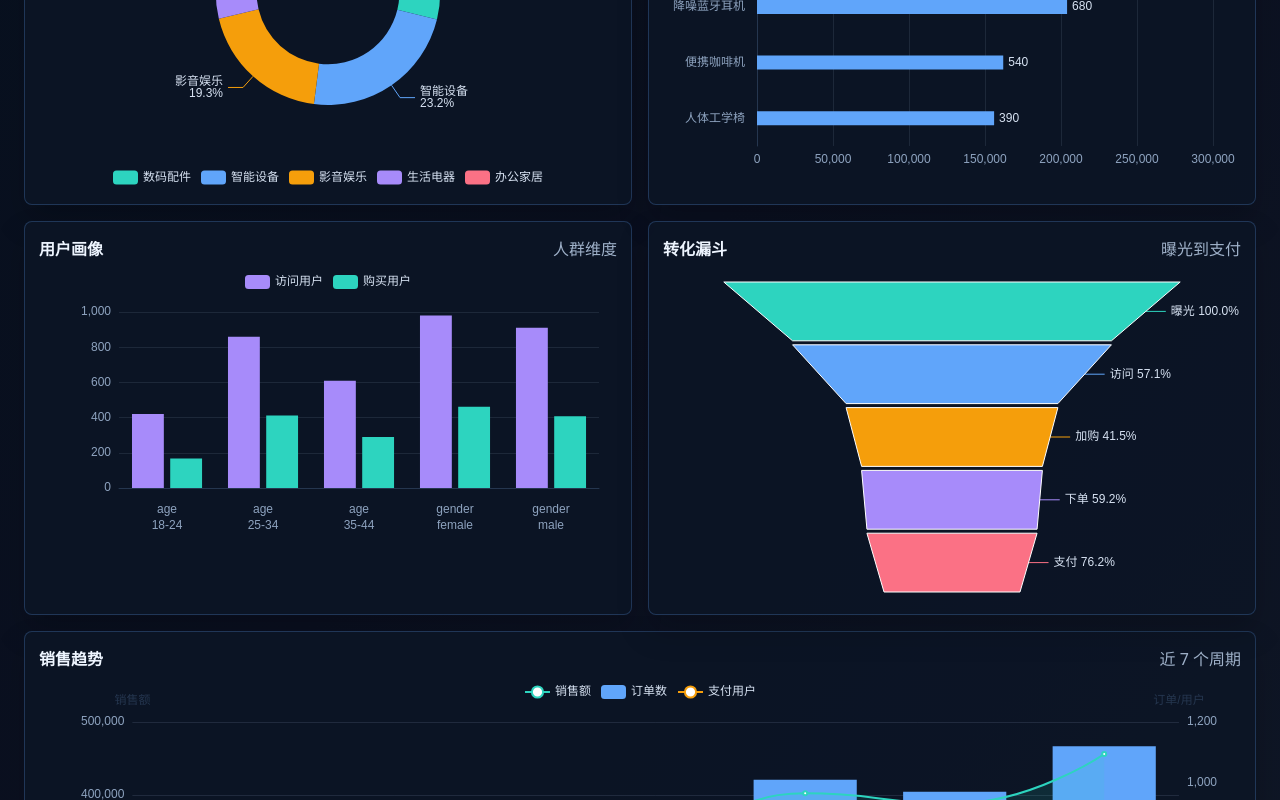
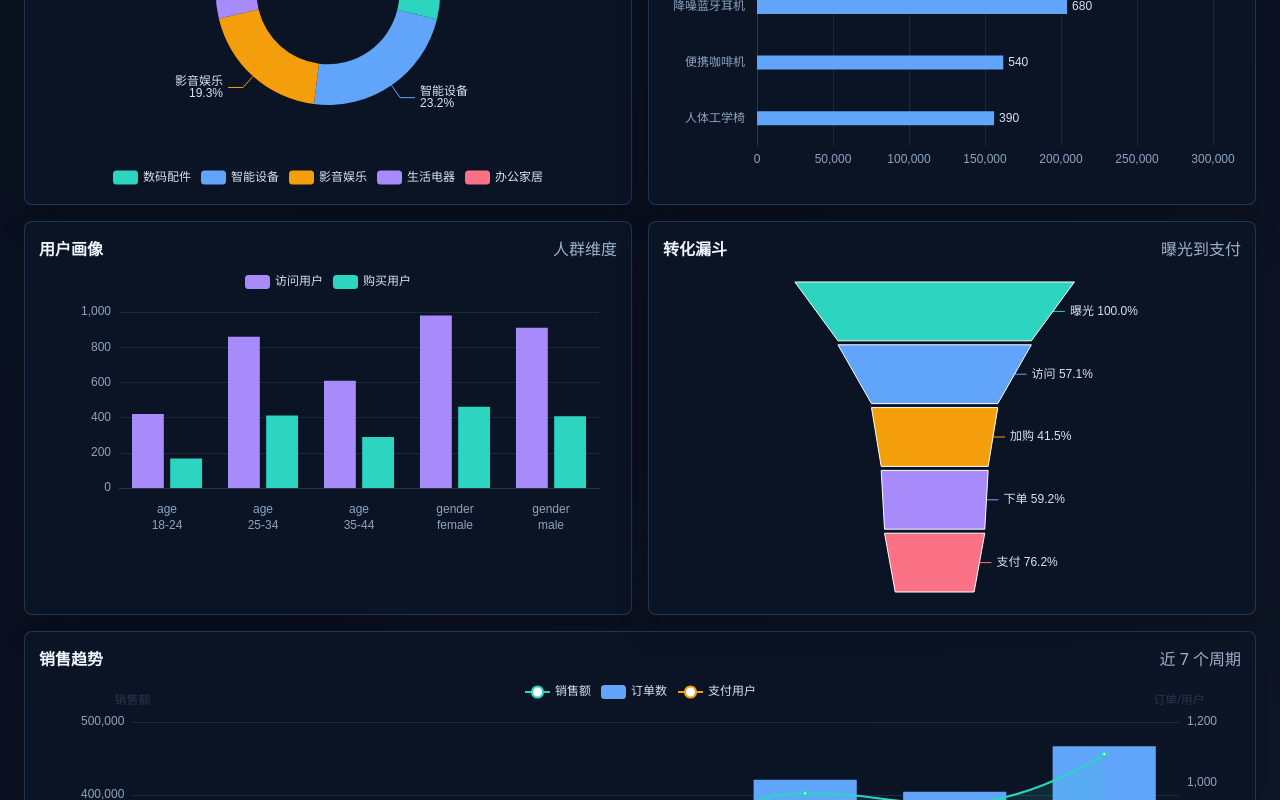
Before and after one commit to zkx2021/ecommerce-spark-warehouse, a Vue app in the folder frontend/: page / in a window 1280 px wide. Shown: the part 478-1278 px from the top of the page. Built offline with nearby package versions, Linux system fonts and the light colour scheme; no server answers.

Commit message:
fix: keep funnel labels visible

```diff
--- a/frontend/src/App.vue
+++ b/frontend/src/App.vue
@@ -368,17 +368,21 @@ const funnelOption = computed(() => {
       {
         name: '转化漏斗',
         type: 'funnel',
-        left: '8%',
+        left: '16%',
         top: 12,
         bottom: 8,
-        width: '84%',
-        minSize: '28%',
-        maxSize: '94%',
+        width: '62%',
+        minSize: '22%',
+        maxSize: '78%',
         sort: 'none',
         gap: 4,
         label: {
           color: chartTextColor,
           formatter: ({ data }) => `${data.name} ${formatPercent(data.conversionRate)}`
+        },
+        labelLine: {
+          length: 12,
+          length2: 8
         },
         data: rows.map((item) => ({
           name: item.stage_name,
```
Also changed, not shown: 1 other file (tests, documents, lock files or other folders).
